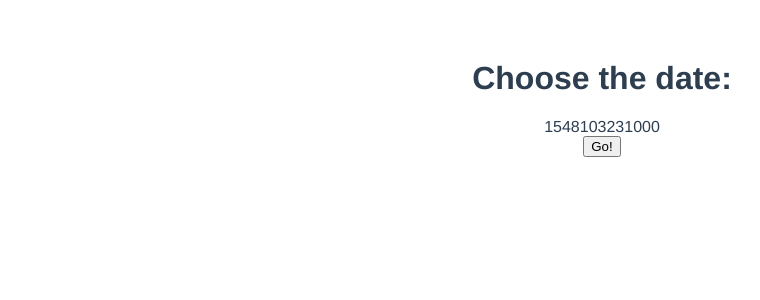
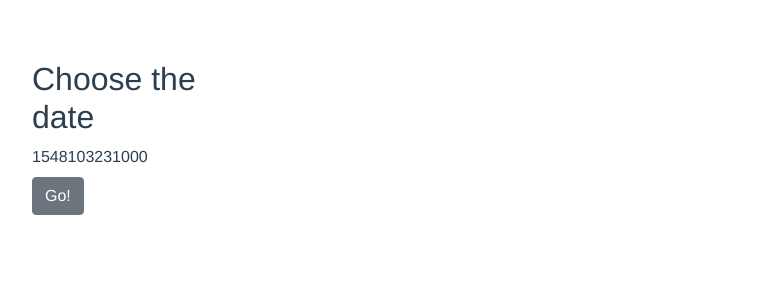
Before and after one commit to d-led/vue_apod, a Vue app: page / in a window 1280 px wide. Shown: the top 300 px of the page, without its empty margins (38-798 px from the left). Built offline with nearby package versions, Linux system fonts and the light colour scheme.

Commit message:
bootstrap

```diff
--- a/package.json
+++ b/package.json
@@ -10,6 +10,7 @@
     "test:unit": "vue-cli-service test:unit"
   },
   "dependencies": {
+    "bootstrap-vue": "^2.0.0-rc.11",
     "vue": "^2.5.21",
     "vue-class-component": "^6.0.0",
     "vue-property-decorator": "^7.0.0",
--- a/src/App.vue
+++ b/src/App.vue
@@ -7,6 +7,11 @@
 <script lang="ts">
 import { Component, Vue } from 'vue-property-decorator';
 import APOD from './components/APOD.vue';
+import BootstrapVue from 'bootstrap-vue';
+Vue.use(BootstrapVue);
+
+import 'bootstrap/dist/css/bootstrap.css'
+import 'bootstrap-vue/dist/bootstrap-vue.css'
 
 @Component({
   components: {
--- a/src/components/APOD.vue
+++ b/src/components/APOD.vue
@@ -1,11 +1,27 @@
 <template>
-  <div class="apod">
-    <h1>Choose the date:</h1>
-    <label>{{Date.now()}}</label></br>
-    <button @click="loadApod">Go!</button>
-    <h1>{{apod.title}}</h1>
-    <img v-if="apod.url" v-bind:src="apod.url">
+  <div class="container text-left">
+    <div class="row">
+    <div class="col-2">
+      <div class="row">
+    <h2>Choose the date</h2>
+      </div>
+      <div class="row">
+
+
+    <label>{{Date.now()}}</label>
+    </div>
+        <div class="row">
+    <b-btn @click="loadApod">Go!</b-btn>
+      </div>
+      </div>
+    <div class="col">
+      <div class="row">
+    <h2>{{apod.title}}</h2>
+    <img v-if="apod.url" v-bind:src="apod.url" class="img-thumbnail" height="auto">
     <p v-if="apod.explanation">{{apod.explanation}}</p>
+      </div>
+    </div>
+  </div>
   </div>
 </template>
 
@@ -26,7 +42,7 @@ export default class HelloWorld extends Vue {
 
   loadApod() {
     var vm = this
-    fetch("https://api.nasa.gov/planetary/apod?api_key=DEMO_KEY")
+    fetch("https://api.nasa.gov/planetary/apod?api_key=93Zc6xLbVySlaBhnVFbCRfhORrR71T47SYTu8JUf")
     .then(function (response) {
     return response.json()
     })
@@ -39,18 +55,4 @@ export default class HelloWorld extends Vue {
 
 <!-- Add "scoped" attribute to limit CSS to this component only -->
 <style scoped lang="scss">
-h3 {
-  margin: 40px 0 0;
-}
-ul {
-  list-style-type: none;
-  padding: 0;
-}
-li {
-  display: inline-block;
-  margin: 0 10px;
-}
-a {
-  color: #42b983;
-}
 </style>
```
Also changed, not shown: 1 other file (tests, documents, lock files or other folders).
